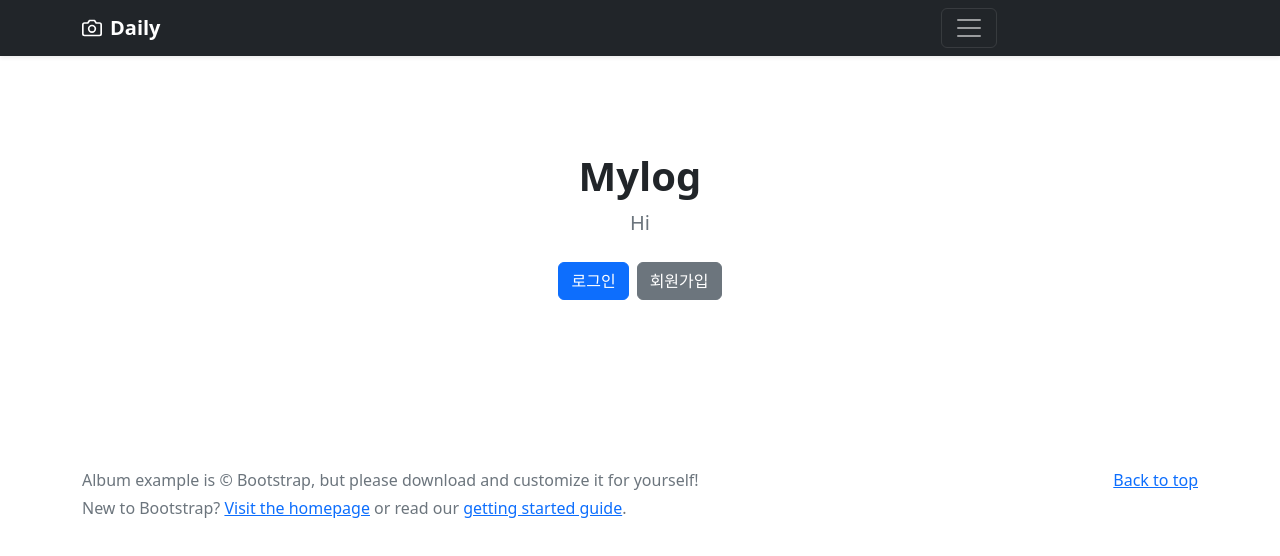
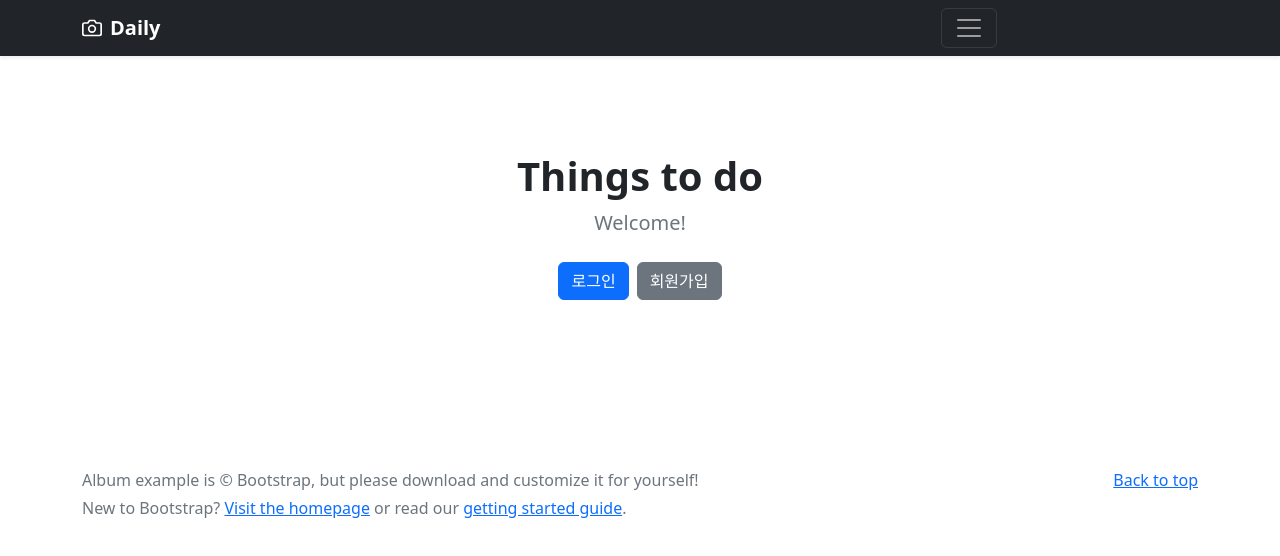
Before and after one commit to yoonhee032/wanted-pre-onboarding-frontend, a React (Create React App) app: page / in a window 1280 px wide. Shown: the top 556 px of the page. Built offline with nearby package versions, Linux system fonts and the light colour scheme.

Commit message:
UI 세부 내용 수정

```diff
--- a/src/pages/Home.js
+++ b/src/pages/Home.js
@@ -14,8 +14,8 @@ let Home = () => {
       <section className="py-5 text-center container">
         <div className="row py-lg-5">
           <div className="col-lg-6 col-md-8 mx-auto">
-            <h1 className="fw-bold"> Mylog </h1>
-            <p className="lead text-muted">Hi</p>
+            <h1 className="fw-bold"> Things to do </h1>
+            <p className="lead text-muted">Welcome!</p>
             <p>
               <button
                 onClick={() => {
--- a/src/pages/todo/List.js
+++ b/src/pages/todo/List.js
@@ -99,7 +99,7 @@ let List = () => {
     <main>
       <div className="container text-center m-5 p-2 rounded mx-auto bg-light shadow">
         <h1 className="fw-bold"> todoList </h1>
-        <p className="lead text-muted">Hi</p>
+        <p className="lead text-muted">할 일을 입력하세요👍</p>
         <AddTodo todoData={todoData} changeTodoData={changeTodoData}></AddTodo>
         <div className="row p-3">
           <ul className="col">
```
